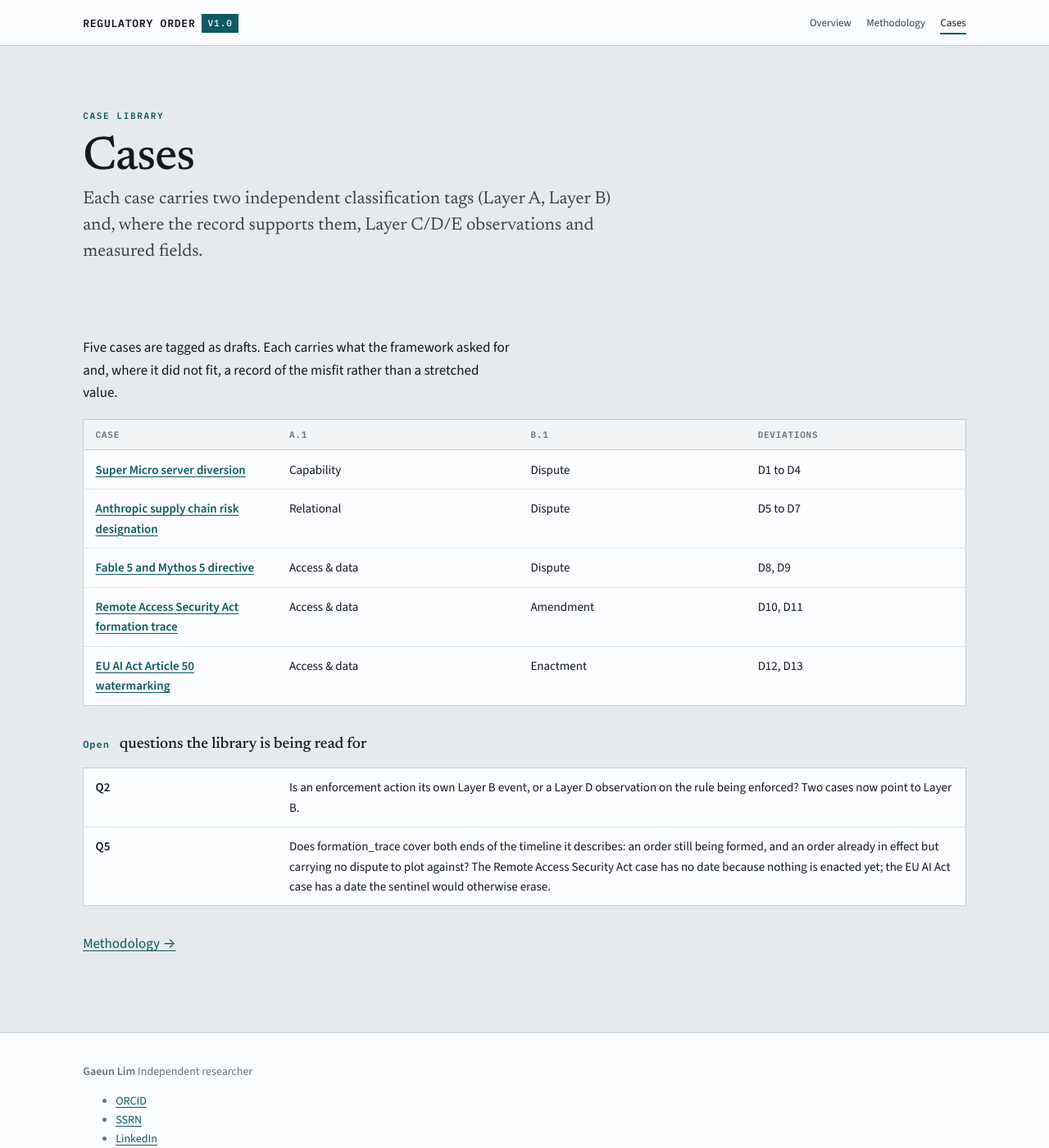
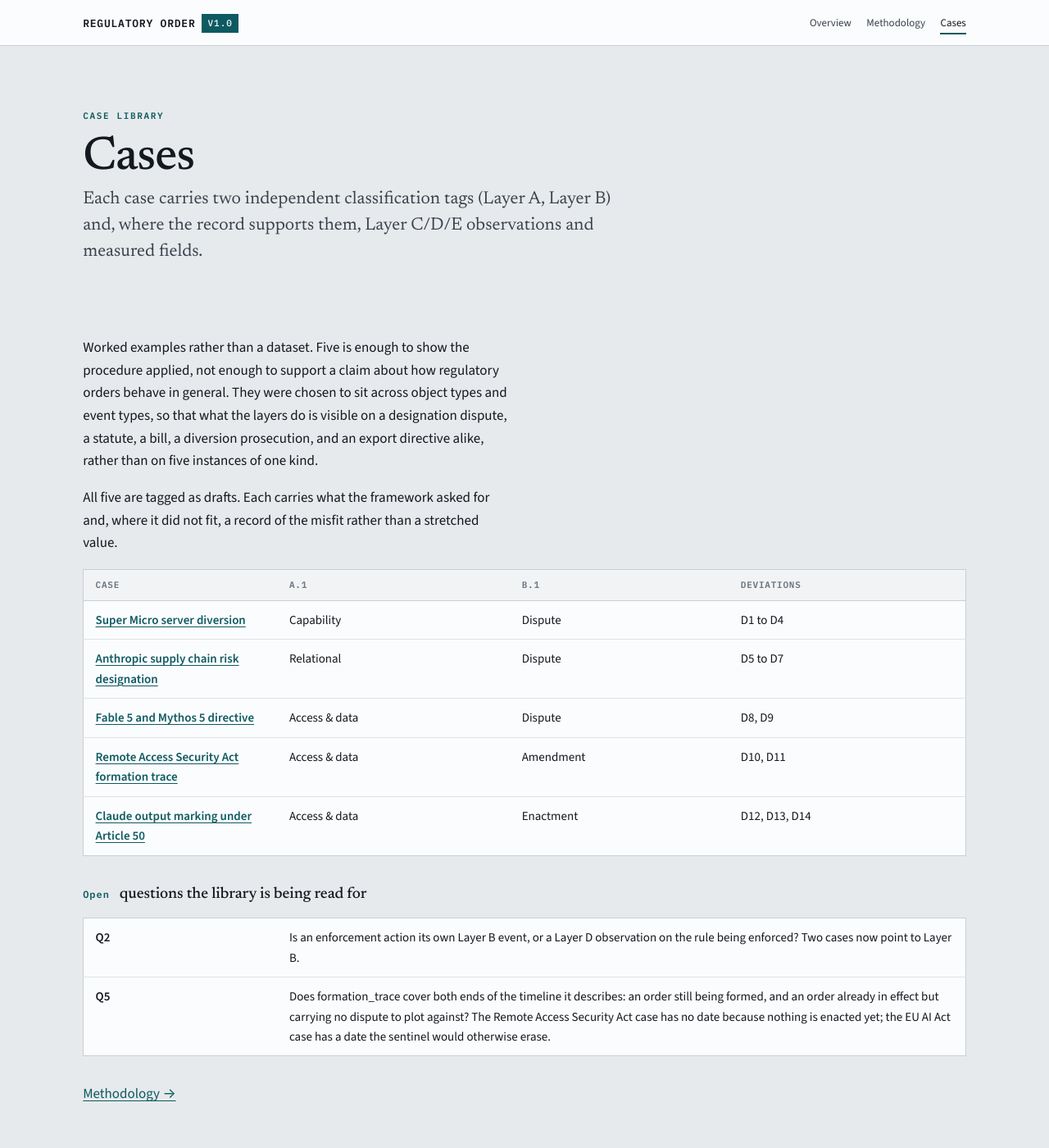
Before and after one commit to GaeunLim01/regulatory-order, a Jekyll site: the page built from cases/index.html, in a window 1280 px wide and 1400 px high. Shown: the whole window at 82% size. Built offline with Jekyll 4.4.1, drawn with Linux system fonts in a browser that asks for light colours.

Commit message:
Add files via upload

```diff
--- a/cases/index.html
+++ b/cases/index.html
@@ -15,7 +15,8 @@
 
 <section class="section">
   <div class="shell">
-    <p class="lede">Five cases are tagged as drafts. Each carries what the framework asked for and, where it did not fit, a record of the misfit rather than a stretched value.</p>
+    <p class="lede">Worked examples rather than a dataset. Five is enough to show the procedure applied, not enough to support a claim about how regulatory orders behave in general. They were chosen to sit across object types and event types, so that what the layers do is visible on a designation dispute, a statute, a bill, a diversion prosecution, and an export directive alike, rather than on five instances of one kind.</p>
+    <p class="lede">All five are tagged as drafts. Each carries what the framework asked for and, where it did not fit, a record of the misfit rather than a stretched value.</p>
     <table class="spec">
       <thead><tr><th>Case</th><th>A.1</th><th>B.1</th><th>Deviations</th></tr></thead>
       <tbody>
@@ -23,7 +24,7 @@
         <tr><th scope="row"><a href="{{ '/cases/anthropic-dow/' | relative_url }}">Anthropic supply chain risk designation</a></th><td>Relational</td><td>Dispute</td><td>D5 to D7</td></tr>
         <tr><th scope="row"><a href="{{ '/cases/fable-mythos/' | relative_url }}">Fable 5 and Mythos 5 directive</a></th><td>Access &amp; data</td><td>Dispute</td><td>D8, D9</td></tr>
         <tr><th scope="row"><a href="{{ '/cases/remote-access-security-act/' | relative_url }}">Remote Access Security Act formation trace</a></th><td>Access &amp; data</td><td>Amendment</td><td>D10, D11</td></tr>
-        <tr><th scope="row"><a href="{{ '/cases/eu-ai-act-watermarking/' | relative_url }}">EU AI Act Article 50 watermarking</a></th><td>Access &amp; data</td><td>Enactment</td><td>D12, D13</td></tr>
+        <tr><th scope="row"><a href="{{ '/cases/claude-watermarking/' | relative_url }}">Claude output marking under Article 50</a></th><td>Access &amp; data</td><td>Enactment</td><td>D12, D13, D14</td></tr>
       </tbody>
     </table>
 
```
